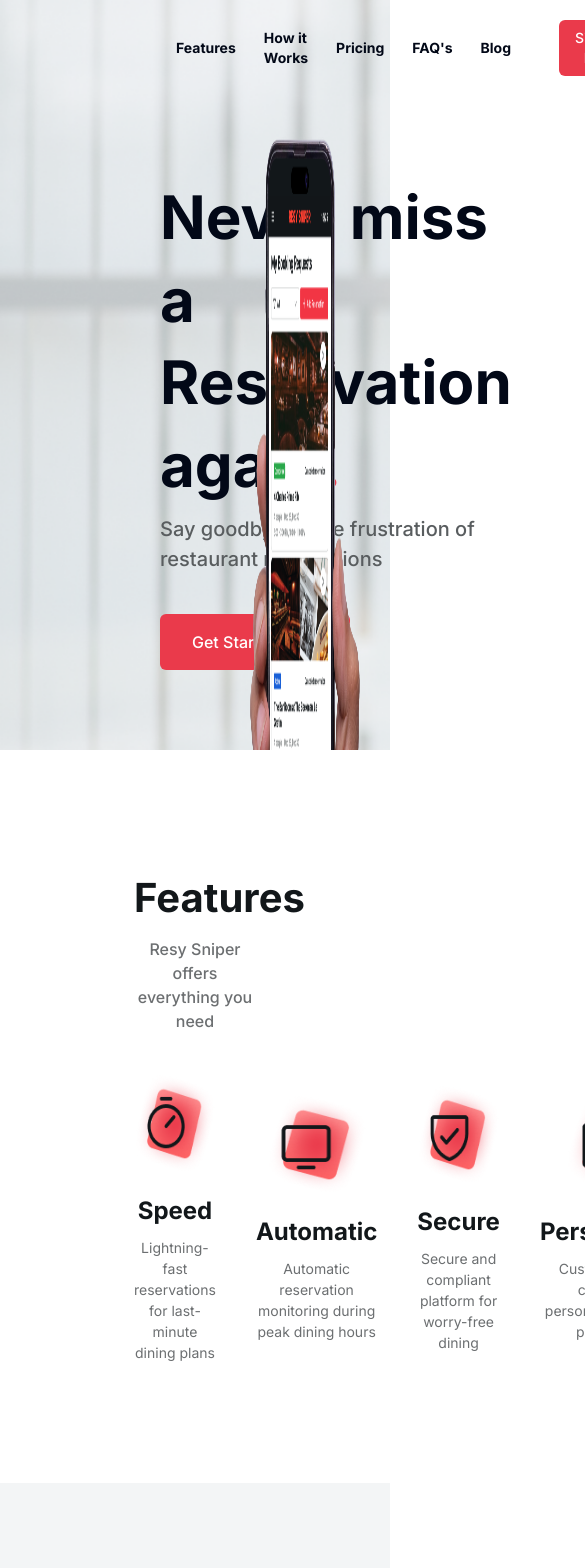
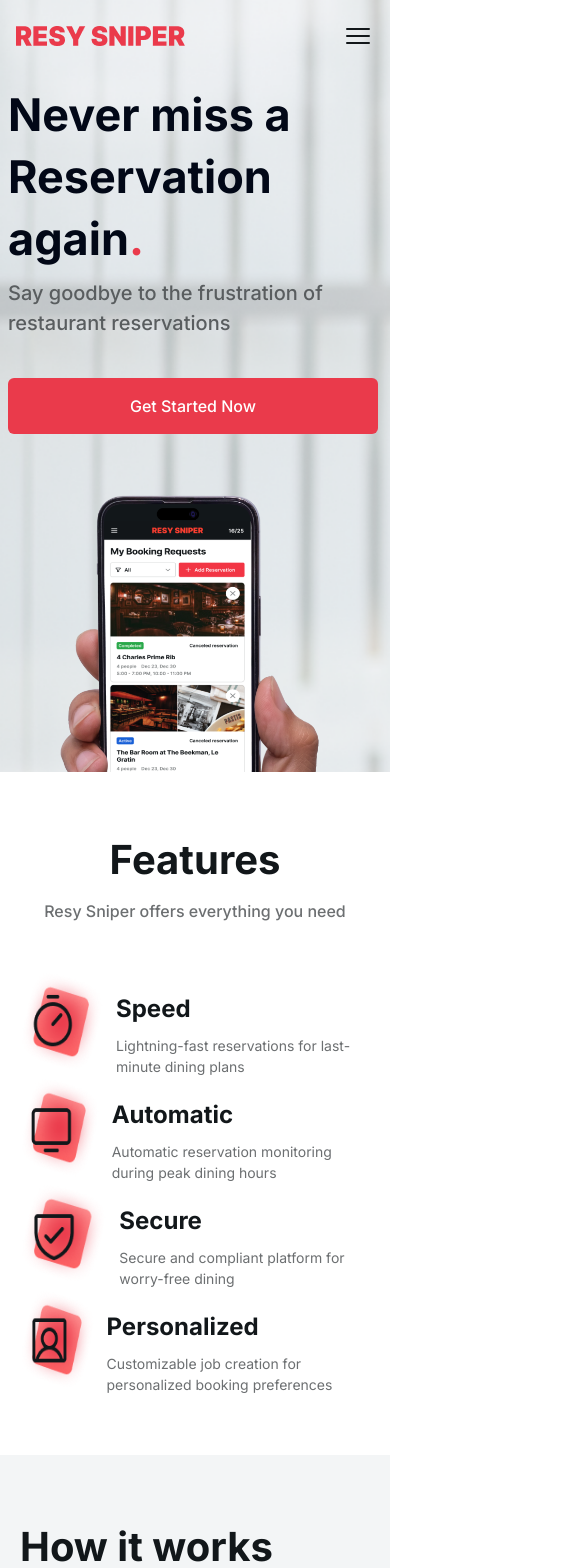
Before and after one commit to Jeeta70/Resy-Sniper, a React (Vite) app: page /newpage in a window 390 px wide. Shown: the top 1568 px of the page, 585 px wide, since content can reach past the window. Built offline with nearby package versions, Linux system fonts and the light colour scheme.

Commit message:
add mobile view

```diff
--- a/src/pages/newpage/index.tsx
+++ b/src/pages/newpage/index.tsx
@@ -20,6 +20,15 @@
 import Image from '../../assets/homepage/Img.png'
 import Instagram from '../../assets/homepage/Instagram.png'
 import Twitter from '../../assets/homepage/TwitterLogo.png'
+import Footer from '../../assets/homepage/Footer.png'
+import { Bars3Icon } from "@heroicons/react/24/outline";
+import { XMarkIcon } from "@heroicons/react/24/outline";
+
+
+
+
+
+
 
 
 
@@ -27,6 +36,7 @@
 
 const NewPage = () => {
     const [activeIndex, setActiveIndex] = useState(0);
+    const [show, setShow] = useState(false)
     const data = [
         {
             image: Speed,
@@ -102,14 +112,15 @@
             text: 'Resy Sniper allows you to create jobs that will automatically monitor specified restaurants between certain hours on a specified day. If any reservations come up, they will be instantly booked for you.'
         },
     ]
-    useEffect(() => {
-        const intervalId = setInterval(() => {
-            setActiveIndex((prevIndex) => (prevIndex + 1) % faq.length);
-        }, 5000);
+    // useEffect(() => {
+    //     const intervalId = setInterval(() => {
+    //         setActiveIndex((prevIndex) => (prevIndex + 1) % faq.length);
+    //     }, 5000);
 
-        return () => clearInterval(intervalId);
-    }, [faq.length]);
+    //     return () => clearInterval(intervalId);
+    // }, [faq.length]);
 
+    const [scrolling, setScrolling] = useState(false);
 
     const blogData = [
         {
@@ -134,6 +145,24 @@
             color: 'green'
         },
     ]
+
+    useEffect(() => {
+        const handleScroll = () => {
+            if (window.scrollY > 0) {
+                setScrolling(true);
+            } else {
+                setScrolling(false);
+            }
+        };
+        window.addEventListener('scroll', handleScroll);
+        return () => {
+            window.removeEventListener('scroll', handleScroll);
+        };
+    }, []);
+
+    const navbarStyle = {
+        backgroundColor: scrolling ? 'white' : 'transparent',
+    };
     return (
         <>
             <div>
@@ -145,27 +174,49 @@
                         className="bg-cover"
                         style={{ backgroundImage: `url(${backgroundImage})` }}
                     >
-                        <div className='flex justify-between py-5 px-44 items-center'>
+                        <div className='sm:flex hidden justify-between py-5 sm:px-44 px-4 items-center relative'>
                             <div>
                                 <img src={logo} />
                             </div>
-                            <div className='flex gap-7 items-center font-inter text-sm !font-[600]'>
+                            <div className='sm:flex hidden gap-7 items-center font-inter text-sm !font-[600]'>
                                 <p><Link to={''} > Features</Link></p>
                                 <p><Link to={''} > How it Works</Link></p>
                                 <p><Link to={''} > Pricing</Link></p>
                                 <p><Link to={''} > FAQ's</Link></p>
                                 <p><Link to={''} > Blog</Link></p>
-                                <button type='button' className='bg-[#EA3A4B] ml-5 py-2 font-inter px-4 rounded-md text-white text-sm font-medium' >Sign In</button>
+                                <button type='button' className='bg-[#EA3A4B] ml-5 py-2 font-inter px-4 rounded-md text-white text-sm font-medium ' >Sign In</button>
                             </div>
                         </div>
-                        <div className='grid grid-cols-[55%,45%] pl-16'>
-                            <div className='m-auto pr-8 py-20 pl-24'>
-                                <h1 className='text-[60px] font-semibold leading-snug font-inter'>Never miss a Reservation again<span className='text-[#EA3A4B] font-semibold'>.</span></h1>
+                        <div className={`sm:hidden flex justify-between py-5 sm:px-44 px-4 items-center fixed w-[100%] bg-[${navbarStyle.backgroundColor}]`}>
+                            <div>
+                                <img src={logo} />
+                            </div>
+                            <div className='sm:hidden block'>
+                                {show ?
+                                    <XMarkIcon className="h-8 w-8 text-[#12171A]" onClick={() => setShow(false)} /> :
+                                    <Bars3Icon className="h-8 w-8 text-[#12171A]" onClick={() => setShow(true)} />}
+                            </div>
+                            {show ? <>
+                                <div className='absolute w-[100%] p-10 text-center top-[72px] left-0 right-0 bg-white'>
+                                    <div className='grid grid-rows gap-5 font-inter text-sm !font-[600]'>
+                                        <p><Link to={''} > Features</Link></p>
+                                        <p><Link to={''} > How it Works</Link></p>
+                                        <p><Link to={''} > Pricing</Link></p>
+                                        <p><Link to={''} > FAQ's</Link></p>
+                                        <p><Link to={''} > Blog</Link></p>
+                                        <button type='button' className='bg-[#EA3A4B] ml-5 py-2 font-inter px-4 rounded-md text-white text-sm font-medium ' >Sign In</button>
+                                    </div>
+                                </div>
+                            </> : ""}
+                        </div>
+                        <div className='sm:grid block grid-cols-[55%,45%] sm:pl-16 pl-1 pt-16 sm:pt-1'>
+                            <div className='m-auto sm:pr-8 pr-3 sm:py-20 py-5 sm:pl-24 pl-1'>
+                                <h1 className='sm:text-[60px] text-[45px] !font-[700] leading-snug font-inter'>Never miss a Reservation again<span className='text-[#EA3A4B] font-semibold'>.</span></h1>
                                 <p className='text-[20px] mt-2 text-[#595D5F] font-inter !font-[500]'>Say goodbye to the frustration of restaurant reservations</p>
-                                <button type='button' className='font-inter !font-[500] px-8 py-4 mt-10 text-white rounded-md bg-[#EA3A4B] text-[16px]'>Get Started Now</button>
+                                <button type='button' className='font-inter !font-[500] px-8 py-4 mt-10 text-white rounded-md bg-[#EA3A4B] text-[16px] sm:w-auto w-[100%]'>Get Started Now</button>
                             </div>
                             <div className='flex justify-end'>
-                                <img src={Hero} className='mt-10'></img>
+                                <img src={Hero} className='mt-10 pl-10 sm:pl-auto'></img>
                             </div>
                         </div>
                     </div>
@@ -174,16 +225,20 @@
                 {/* *****************************Second Component or Icons************************************** */}
 
                 <div>
-                    <div className='text-center text-[#12171A] pt-[120px] px-[134px]'>
+                    <div className='text-center text-[#12171A] sm:pt-[120px] pt-[60px] sm:px-[134px] px-5'>
                         <h1 className='text-[40px] !font-[600] leading-snug font-inter'>Features</h1>
                         <p className='font-inter text-[16px] !font-[500] mt-3 text-[#6C6F71]'>Resy Sniper offers everything you need</p>
                     </div>
-                    <div className='flex gap-10 items-center m-auto w-[100%] pb-[120px]  px-[134px] mt-10'>
+                    <div className='sm:flex block gap-10 items-center m-auto w-[100%] sm:pb-[120px] pb-[60px] sm:px-[134px] px-5 sm:mt-10 mt-12'>
                         {data.map((ele, key) => (
-                            <div className='text-center flex flex-col items-center' key={key}>
-                                <img src={ele.image} className='h-[100px] w-[100px]'></img>
-                                <h1 className='mt-5 text-[24px] font-inter !font-[600] text-[#12171A]'>{ele.heading}</h1>
-                                <p className='text-[14px] mt-2 font-inter text-[#6C6F71]'>{ele.text}</p>
+                            <div className='text-center sm:flex sm:flex-col flex gap-3 sm:items-center items-start' key={key}>
+                                <div>
+                                    <img src={ele.image} className='h-[100px] sm:w-[100px] w-[120px]'></img>
+                                </div>
+                                <div>
+                                    <h1 className='mt-5 text-[24px] font-inter !font-[600] sm:text-center text-left text-[#12171A]'>{ele.heading}</h1>
+                                    <p className='text-[14px] mt-2 sm:text-center text-left font-inter text-[#6C6F71]'>{ele.text}</p>
+                                </div>
                             </div>
                         ))}
                     </div>
@@ -191,13 +246,13 @@
 
                 {/* *****************************Third Component************************************** */}
 
-                <div className='bg-[#F3F5F6] py-[120px] px-[134px]'>
+                <div className='bg-[#F3F5F6] sm:py-[120px] py-16 sm:px-[134px] px-5'>
                     <div className=''>
                         <div className=''>
                             <h1 className='text-[40px] font-inter !font-[700] text-[#12171A] leading-snug'>How it works</h1>
                             <p className='text-[16px] text-[#6C6F71] !font-[500] font-inter pb-5'>Resy Sniper offers everything you need.</p>
                         </div>
-                        <div className='flex gap-[60px]'>
+                        <div className='sm:flex grid grid-rows-3 sm:gap-[60px] gap-2'>
                             {cardData.map((ele, key) => (
                                 <div className='grid grid-rows-2 bg-[#12171A] text-white rounded-md' key={key}>
                                     <div className='p-[40px]'>
@@ -216,10 +271,10 @@
                 {/* *****************************Forth Component or Banner************************************** */}
                 <div className='bg-cover' style={{ backgroundImage: `url(${Banner})` }}>
                     <div>
-                        <div className='w-[690px] py-24 pl-32'>
-                            <h1 className='font-inter text-[52px] !font-[700] leading-snug text-white'>Save your precious time with Resy Sniper</h1>
+                        <div className='sm:w-[690px] w-[100%] py-24 sm:pl-32 pl-5 pr-5 sm:pr-1'>
+                            <h1 className='font-inter sm:text-[52px] text-[36px] !font-[700] leading-snug text-white'>Save your precious time with Resy Sniper</h1>
                             <p className='text-white opacity-[80%] font-inter text-[16px] !font-[500] mt-2'>This tool is particularly valuable for those looking to dine at in-demand locations without the need to constantly check the Resy app themselves.</p>
-                            <button type='button' className='px-[28px] font-inter py-[16px] mt-10 text-white rounded-md bg-[black] text-[16px]'>Get Started Now</button>
+                            <button type='button' className='px-[28px] sm:w-auto w-[100%] font-inter py-[16px] mt-10 text-white rounded-md bg-[black] text-[16px]'>Get Started Now</button>
                         </div>
                     </div>
                 </div>
@@ -227,12 +282,12 @@
 
                 {/* *****************************Fifth Component or Pricing Section************************************** */}
 
-                <div className='py-[120px] px-[134px]'>
+                <div className='sm:py-[120px] py-[60px] sm:px-[134px] px-5'>
                     <div className='pb-[40px]'>
                         <h1 className='text-[40px] font-inter !font-[700] leading-snug text-center'>Pricing Plans</h1>
                     </div>
-                    <div className='grid grid-cols-3 gap-8'>
-                        <div className='bg-cover' style={{ backgroundImage: `url(${Card})` }}>
+                    <div className='sm:grid sm:grid-cols-3 md:grid-cols-3 grid grid-rows sm:gap-8 gap-4'>
+                        <div className='bg-cover rounded-md' style={{ backgroundImage: `url(${Card})` }}>
                             <div className='text-white py-10 px-5'>
                                 <h1 className='text-[24px] font-inter !font-[600]'>Choose a plan that’s right for you</h1>
                                 <p className='mt-3 font-inter !font-[500] text-[16px]'>Fast turnarounds. Flat monthly fee.
@@ -264,22 +319,22 @@
                 {/* *****************************Sixth Component or FAQ Section************************************** */}
 
                 <div className='bg-[#F3F5F6]'>
-                    <div className='grid grid-cols-2 gap-10 w-[80%] m-auto'>
+                    <div className='sm:grid sm:grid-cols-2 block gap-10 sm:w-[80%] w-[100%] sm:m-auto m-auto px-2'>
                         <div>
-                            <div className='py-20 w-[75%] '>
-                                <h1 className='text-5xl font-inter font-semibold leading-snug'>Frequently asked questions</h1>
-                                <p className='mt-3 font-inter text-sm'>If you have any other questions or feedback, please <span className='text-[red] underline'>contact us</span> and I’ll get back to you shortly. </p>
+                            <div className='sm:py-20 py-10 w-[85%] '>
+                                <h1 className='text-[40px] text-[#12171A] font-inter !font-[700] leading-snug'>Frequently asked questions</h1>
+                                <p className='mt-3 font-inter text-[16px] text-[#6C6F71] !font-[500]'>If you have any other questions or feedback, please <span className='text-[#EA3A4B] text-[16px] underline'>contact us</span> and I’ll get back to you shortly. </p>
                             </div>
                         </div>
-                        <div className='p-10 my-5'>
+                        <div className='sm:p-10 p-2 sm:my-5 my-2 w-[90%] sm:w-[100%]'>
                             {faq.map((ele, key) => (
-                                <div className={`${key === activeIndex ? '' : ''} h-28 border-b mb-3`} key={key}>
-                                    <div className='flex gap-5 items-center justify-between cursor-pointer' onClick={() => setActiveIndex(key)}>
+                                <div className={`${key === activeIndex ? 'h-auto transition-all duration-500 py-10' : 'h-auto transition-all duration-500 py-6 grid items-center'}  border-b mb-3`} key={key}>
+                                    <div className='flex items-center justify-between text-[20px] !font-[600] text-[#12171A] cursor-pointer' onClick={() => setActiveIndex(key)}>
                                         <p className='font-inter'>{ele.heading}</p>
-                                        {key != activeIndex ? <PlusIcon className="h-6 w-6 text-gray-500" /> :
-                                            <MinusIcon className="h-6 w-6 text-gray-500" />}
+                                        {key != activeIndex ? <PlusIcon className="h-6 w-6 text-[#12171A] text-[20px]" /> :
+                                            <MinusIcon className="h-6 w-6 text-[#12171A] text-[20px]" />}
                                     </div>
-                                    <p className={`${key === activeIndex ? 'active-faq font-inter text-sm ' : 'hidden'}`}>{ele.text}</p>
+                                    <p className={`faq-content font-inter text-sm transition-all duration-500 ${activeIndex === key ? 'active-faq' : 'hidden'}`}>{ele.text}</p>
                                 </div>
                             ))}
                         </div>
@@ -290,25 +345,25 @@
                 {/* *****************************Seventh Component ************************************** */}
 
                 <div className=''>
-                    <div className='grid grid-cols-[45%,55%]'>
+                    <div className='sm:grid sm:grid-cols-[46%,54%] flex flex-col-reverse'>
                         <div className=''>
-                            <img src={Blog} className='h-[800px]'></img>
+                            <img src={Blog} className='h-[800px] sm:w-[630px] w-auto'></img>
                         </div>
-                        <div className='w-[80%] m-auto'>
-                            <div className='py-10'>
+                        <div className='sm:py-[100px] py-[30px] sm:pl-[50px] pl-5'>
+                            <div className='pb-10'>
                                 <h1 className='text-[40px] font-inter !font-[700]'>Resy Sniper Blog</h1>
-                                <p className='mt-3 font-inter'>Catch up on all our latest news.</p>
+                                <p className='mt-3 font-inter !font-[500] text-[16px] text-[#6C6F71]'>Catch up on all our latest news.</p>
                             </div>
                             <div className='w-[90%]'>
                                 {blogData.map((ele, key) => (
-                                    <div className='flex gap-5 items-center shadow-sm mt-5 w-[80%]' key={key}>
+                                    <div className='flex gap-5 sm:items-center items-start sm:mt-5 mt-8 sm:w-[80%] w-auto' key={key}>
                                         <div>
-                                            <img src={ele.image} className='!max-w-[100px] rounded-md' ></img>
+                                            <img src={ele.image} className='sm:!max-w-[100px] !max-w-[150px] rounded-md' ></img>
                                         </div>
                                         <div>
-                                            <div className='flex gap-5 items-center'>
-                                                <p className={`bg-[${ele.color}] rounded-xl font-inter px-2 text-xs`}>{ele.title}</p>
-                                                <p className='text-xs font-inter'>{ele.date}</p>
+                                            <div className='sm:flex grid sm:gap-[12px] gap-2 items-center'>
+                                                <p className={`bg-[#F69046] w-[fit-content] rounded-xl font-inter px-[8px] py-[4px] text-white text-[12px]`}>{ele.title}</p>
+                                                <p className='text-[14px] text-[#6C6F71] font-inter'>{ele.date}</p>
                                             </div>
                                             <div>
                                                 <p className='pt-3 font-inter text-[20px] !font-[600]'>{ele.text}</p>
@@ -318,8 +373,8 @@
                                     </div>
                                 ))}
                             </div>
-                            <div className='my-10'>
-                                <button className='p-3 border border-[gray] rounded-md'>View All</button>
+                            <div className='mt-10'>
+                                <button className='py-[16px] px-[28px] sm:w-auto w-[100%] border border-[#D0D1D1] text-[16px] !font-[600] text-[#12171A] rounded-md'>View All</button>
                             </div>
                         </div>
                     </div>
@@ -327,21 +382,21 @@
 
 
 
-                {/* *****************************Seventh Component ************************************** */}
+                {/* ***************************** Footer Section ************************************** */}
 
                 <div>
-                    <div className='bg-[#12171A] text-white'>
-                        <div className='px-28 pt-20 pb-10 text-center'>
-                            <h1 className='text-4xl font-inter font-semibold'>Fast, secure, and easy-to-use</h1>
-                            <p className='text-sm mt-2 font-inter text-[gray]'>Try Resy Sniper today and never miss a reservation again!</p>
-                            <button type='button' className='bg-[#EA3A4B] text-sm text-white py-4 px-6 mt-8 rounded-md'>Get started now</button>
+                    <div className='bg-cover text-white' style={{ backgroundImage: `url(${Footer})` }}>
+                        <div className='sm:px-28 px-5 pt-20 pb-10 text-center'>
+                            <h1 className='sm:text-[52px] text-[45px] font-inter !font-[700]'>Fast, secure, and easy-to-use</h1>
+                            <p className='text-[16px] mt-2 font-inter opacity-[80%] text-[white]'>Try Resy Sniper today and never miss a reservation again!</p>
+                            <button type='button' className='bg-[#EA3A4B] sm:w-auto w-[100%] text-[16px] !font-[500] text-white py-[16px] px-[28px] mt-8 rounded-md'>Get started now</button>
                         </div>
-                        <div className='w-[60%] m-auto'>
+                        <div className='sm:w-[65%] w-[100%] m-auto'>
                             <img src={Image} ></img>
                         </div>
                     </div>
                     <div className='bg-[#000000]'>
-                        <div className='grid grid-cols-[30%,40%,30%] border-b border-[gray] mx-[121px] py-[60px] text-white'>
+                        <div className='sm:grid sm:grid-cols-[30%,30%,40%] block border-b border-[gray] sm:mx-[121px] mx-3 sm:py-[60px] text-white py-12'>
                             <div>
                                 <img src={logo} ></img>
                                 <div className='flex gap-3 mt-5'>
@@ -349,39 +404,39 @@
                                     <img src={Twitter} ></img>
                                 </div>
                             </div>
-                            <div className='grid grid-cols-3'>
+                            <div className='grid grid-cols-3 mt-8 sm:mt-auto'>
                                 <div>
                                     <ul>
-                                        <li className='font-inter'><p>About</p></li>
-                                        <li className='my-2 font-inter'><Link to={'#'}>Features</Link></li>
-                                        <li className='my-2 font-inter'><Link to={'#'}>How it works</Link></li>
-                                        <li className='my-2 font-inter'><Link to={'#'}>Pricing</Link></li>
+                                        <li className='font-inter text-[16px] !font-[600]'><p>About</p></li>
+                                        <li className='my-3 text-[14px] !font-[500] text-[#D0D1D1] font-inter'><Link to={'#'}>Features</Link></li>
+                                        <li className='my-3 text-[14px] !font-[500] text-[#D0D1D1] font-inter'><Link to={'#'}>How it works</Link></li>
+                                        <li className='my-3 text-[14px] !font-[500] text-[#D0D1D1] font-inter'><Link to={'#'}>Pricing</Link></li>
                                     </ul>
                                 </div>
                                 <div>
                                     <ul>
-                                        <li className='font-inter'><p>Help</p></li>
-                                        <li className='my-2 font-inter'><Link to={'#'}>FAQ’s</Link></li>
-                                        <li className='my-2 font-inter'><Link to={'#'}>Support</Link></li>
+                                        <li className='font-inter text-[16px] !font-[600]'><p>Help</p></li>
+                                        <li className='my-3 text-[14px] !font-[500] text-[#D0D1D1] font-inter'><Link to={'#'}>FAQ’s</Link></li>
+                                        <li className='my-3 text-[14px] !font-[500] text-[#D0D1D1] font-inter'><Link to={'#'}>Support</Link></li>
                                     </ul>
                                 </div>
                                 <div>
                                     <ul>
-                                        <li className='font-inter'><p>Legal</p></li>
-                                        <li className='my-2 font-inter'><Link to={'#'}>Privacy</Link></li>
-                                        <li className='my-2 font-inter'><Link to={'#'}>Terms</Link></li>
+                                        <li className='font-inter text-[16px] !font-[600]'><p>Legal</p></li>
+                                        <li className='my-3 text-[14px] !font-[500] text-[#D0D1D1] font-inter'><Link to={'#'}>Privacy</Link></li>
+                                        <li className='my-3 text-[14px] !font-[500] text-[#D0D1D1] font-inter'><Link to={'#'}>Terms</Link></li>
                                     </ul>
                                 </div>
                             </div>
-                            <div>
+                            <div className='mt-8 sm:mt-auto'>
                                 <h1 className='font-inter'>Subscribe to Our Newsletter</h1>
                                 <div className='flex mt-5'>
-                                    <input type='text' placeholder='Your Email' className='px-5 py-3 bg-[gray]'></input>
-                                    <button type='button' className='px-6 py-3 bg-[#EA3A4B] font-inter text-sm text-white'>Subscribe</button>
+                                    <input type='text' placeholder='Your Email' className='px-[12px] sm:w-[310px] w-[100%] font-inter bg-[#303538] rounded-l-md text-[14px] text-[#D0D1D1]'></input>
+                                    <button type='button' className='px-6 py-3 bg-[#EA3A4B] font-inter rounded-r-md text-sm text-white'>Subscribe</button>
                                 </div>
                             </div>
                         </div>
-                        <div className='py-16 text-center px-10 text-white'>
+                        <div className='sm:py-16 py-8 text-center px-10 text-[#D0D1D1] text-[12px]'>
                             <p className='font-inter'>© 2024 Resy Sniper - All Rights Reserved</p>
                         </div>
                     </div>
```
Also changed, not shown: src/assets/homepage/Footer.png (added).
